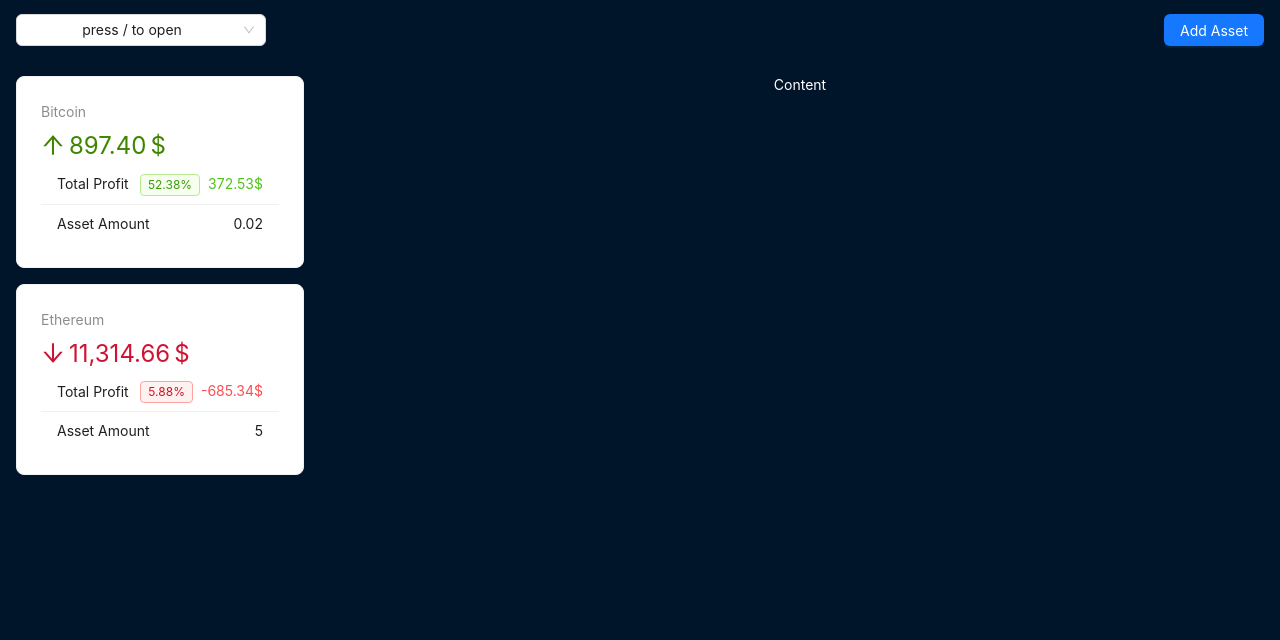
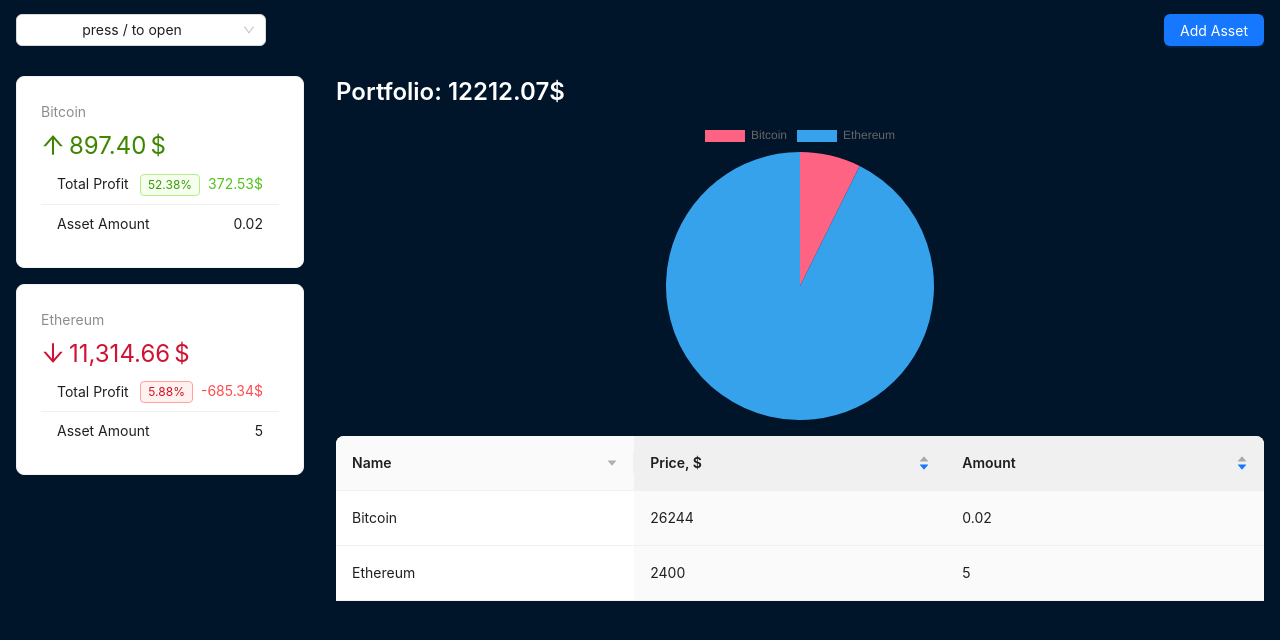
Before and after one commit to 0nlyssslatts/crypto-wallet-app, a React (Vite) app: page / in a window 1280 px wide. Shown: the top 640 px of the page. Built offline with nearby package versions, Linux system fonts and the light colour scheme.

Commit message:
frontend done

```diff
--- a/package.json
+++ b/package.json
@@ -11,7 +11,9 @@
   },
   "dependencies": {
     "antd": "^5.22.7",
+    "chart.js": "^4.4.7",
     "react": "^18.2.0",
+    "react-chartjs-2": "^5.3.0",
     "react-dom": "^18.2.0"
   },
   "devDependencies": {
--- /dev/null
+++ b/src/components/AssetsTable.jsx
@@ -0,0 +1,45 @@
+import { Table } from "antd";
+import { useCrypto } from "../context/crypto-context";
+
+const columns = [
+    {
+        title: "Name",
+        dataIndex: "name",
+        sorter: (a, b) => a.name.length - b.name.length,
+        sortDirections: ["descend"],
+    },
+    {
+        title: "Price, $",
+        dataIndex: "price",
+        defaultSortOrder: "descend",
+        sorter: (a, b) => a.price - b.price,
+    },
+    {
+        title: "Amount",
+        dataIndex: "amount",
+        defaultSortOrder: "descend",
+        sorter: (a, b) => a.amount - b.amount,
+    },
+];
+
+export default function AssetsTable() {
+    const { assets } = useCrypto();
+
+    const data = assets.map((a) => ({
+        key: a.id,
+        name: a.name,
+        price: a.price,
+        amount: a.amount,
+    }));
+
+    return (
+        <Table
+            pagination={false}
+            columns={columns}
+            dataSource={data}
+            showSorterTooltip={{
+                target: "sorter-icon",
+            }}
+        />
+    );
+}
--- a/src/components/Layout/AppContent.jsx
+++ b/src/components/Layout/AppContent.jsx
@@ -1,15 +1,41 @@
-import { Layout } from "antd"
+import { Layout, Typography } from "antd";
+import { useCrypto } from "../../context/crypto-context";
+import PortfolioChart from "../PortfolioChart";
+import AssetsTable from "../AssetsTable";
+const contentStyle = {
+    textAlign: "center",
+    color: "#fff",
+    minHeight: "calc(100vh - 60px)",
+    backgroundColor: "#001529",
+    padding: "1rem",
+};
 
-const contentStyle = {
-    textAlign: 'center',
-    color: '#fff',
-    minHeight: 'calc(100vh - 60px)',
-    backgroundColor: '#001529',
-    padding: '1rem',
+export default function AppContent() {
+    const { assets, crypto } = useCrypto();
+
+    const cryptoPriceMap = crypto.reduce((acc, c) => {
+        acc[c.id] = c.price;
+        return acc;
+    }, {});
+
+    return (
+        <Layout.Content style={contentStyle}>
+            <Typography.Title
+                level={3}
+                style={{ textAlign: "left", color: "#fff" }}
+            >
+                Portfolio:{" "}
+                {assets
+                    .map((asset) => {
+                        return asset.amount * cryptoPriceMap[asset.id];
+                    })
+                    .reduce((acc, v) => (acc += v), 0)
+                    .toFixed(2)}
+                $
+            </Typography.Title>
+
+            <PortfolioChart />
+            <AssetsTable />
+        </Layout.Content>
+    );
 }
-
-export default function AppContent(){
-    return(
-        <Layout.Content style={contentStyle}>Content</Layout.Content>
-    )
-}
--- /dev/null
+++ b/src/components/PortfolioChart.jsx
@@ -0,0 +1,40 @@
+import { Chart as ChartJS, ArcElement, Tooltip, Legend } from "chart.js";
+import { Pie } from "react-chartjs-2";
+import { useCrypto } from "../context/crypto-context";
+
+ChartJS.register(ArcElement, Tooltip, Legend);
+
+export default function PortfolioChart() {
+    const { assets } = useCrypto();
+
+    const data = {
+        labels: assets.map((a) => a.name),
+        datasets: [
+            {
+                label: "$",
+                data: assets.map((a) => a.totalAmount),
+                backgroundColor: [
+                    "rgba(255, 99, 132, 1)",
+                    "rgba(54, 162, 235, 1)",
+                    "rgba(255, 206, 86, 1)",
+                    "rgba(75, 192, 192, 1)",
+                    "rgba(153, 102, 255, 1)",
+                    "rgba(255, 159, 64, 1)",
+                ],
+                borderWidth: 0,
+            },
+        ],
+    };
+    return (
+        <div
+            style={{
+                display: "flex",
+                marginBottom: "1rem",
+                justifyContent: "center",
+                height: 300,
+            }}
+        >
+            <Pie data={data} />
+        </div>
+    );
+}
--- a/src/context/crypto-context.jsx
+++ b/src/context/crypto-context.jsx
@@ -26,6 +26,7 @@
                 totalProfit:
                     asset.amount * coin.price -
                     asset.amount * parseFloat(asset.price),
+                name: coin.name,
                 ...asset,
             };
         });
```
Also changed, not shown: 1 other file (tests, documents, lock files or other folders).
